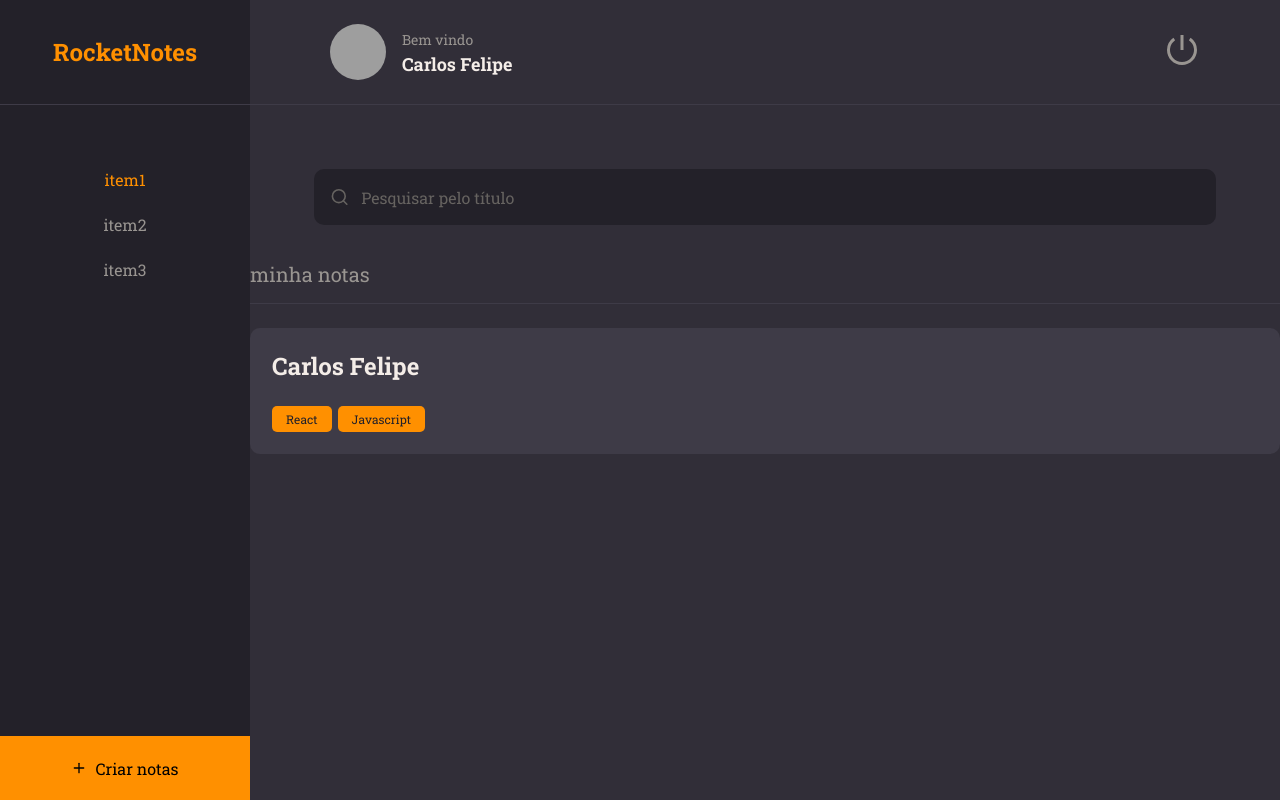
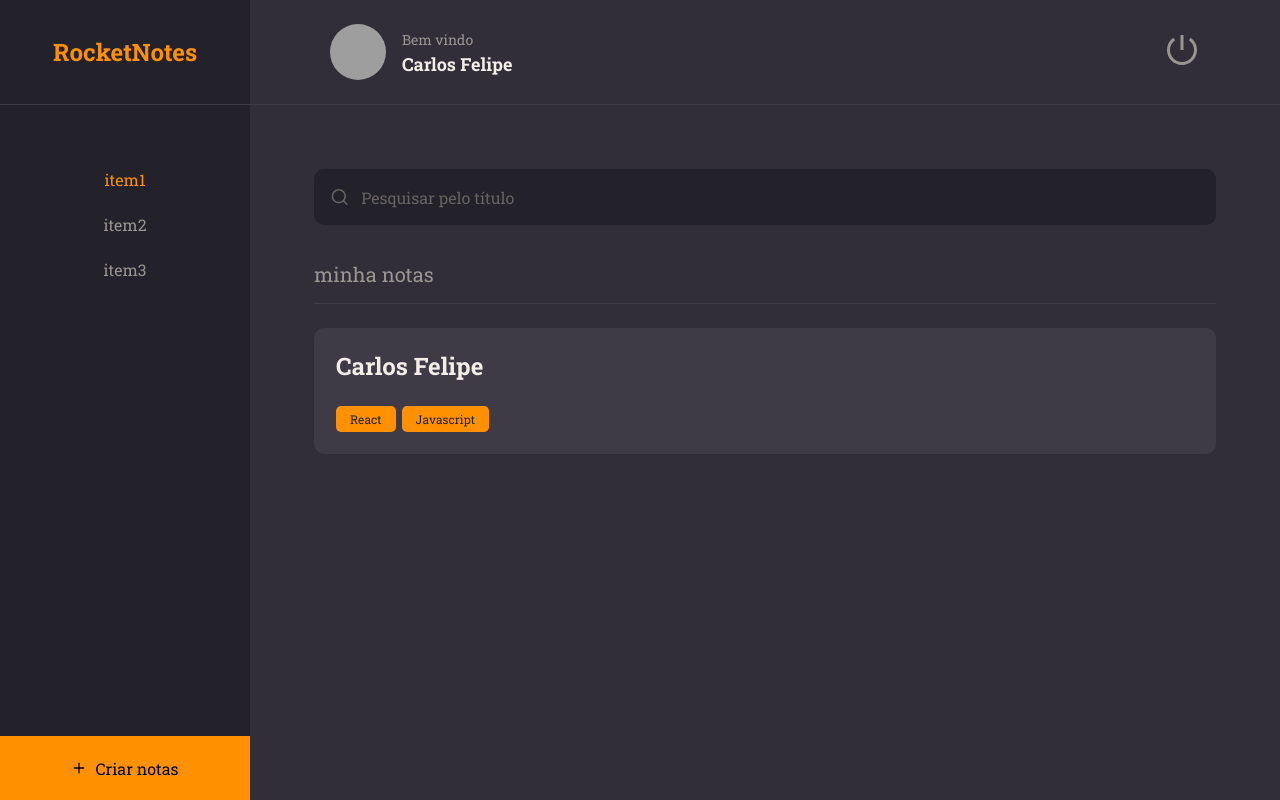
Before and after one commit to Felipe-Monte/Projeto_React, a React (Vite) app in the folder noteapp/: page / in a window 1280 px wide. Built offline with nearby package versions, Linux system fonts and the light colour scheme; grey boxes are pictures that could not be loaded.

Commit message:
add overflow in cards

```diff
--- a/noteapp/src/pages/Home/index.jsx
+++ b/noteapp/src/pages/Home/index.jsx
@@ -36,7 +36,6 @@ export function Home() {
               { id: '2', name: 'Javascript' }
             ]
           }} />
-
         </Section>
       </Content>
 
--- a/noteapp/src/pages/Home/styles.js
+++ b/noteapp/src/pages/Home/styles.js
@@ -55,6 +55,8 @@ export const Search = styled.div`
 
 export const Content = styled.div`
   grid-area: content;
+  padding: 0 64px;
+  overflow-y: auto;
 `
 
 export const NewNotes = styled.button`
```
